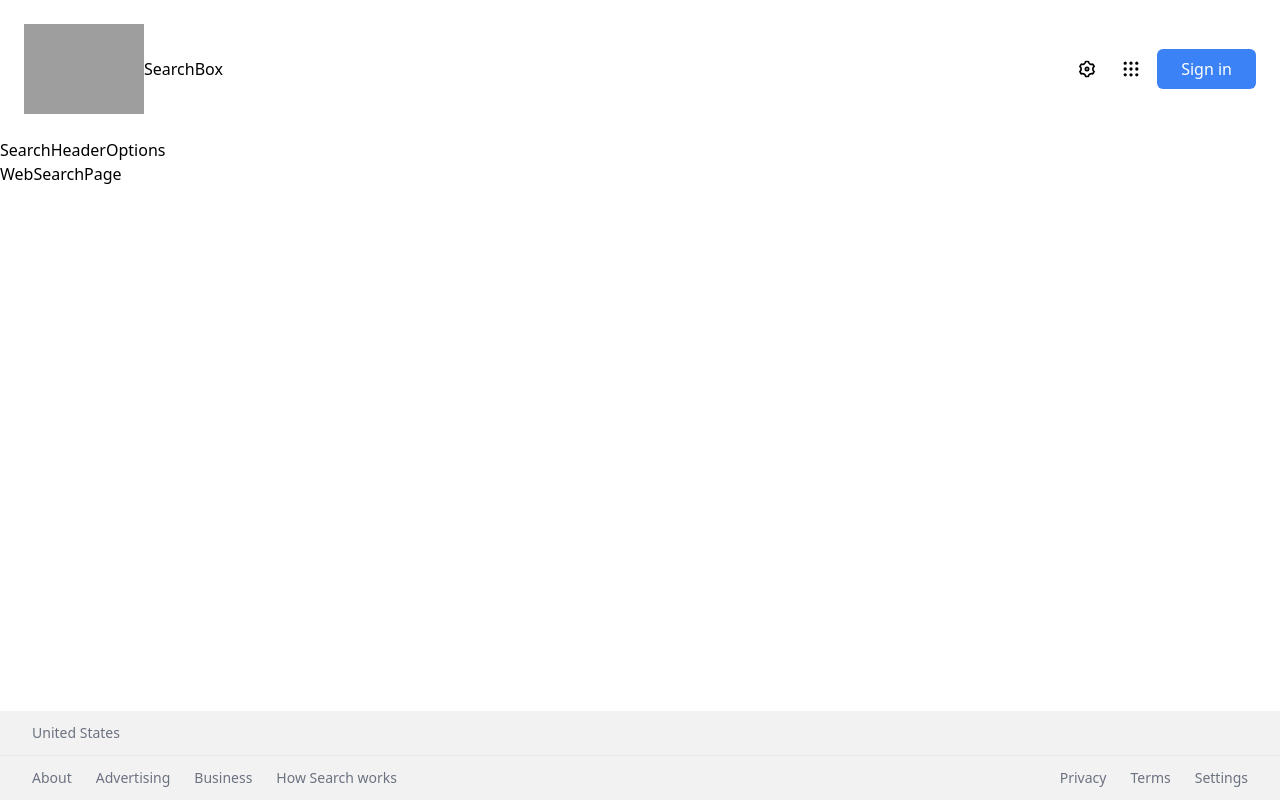
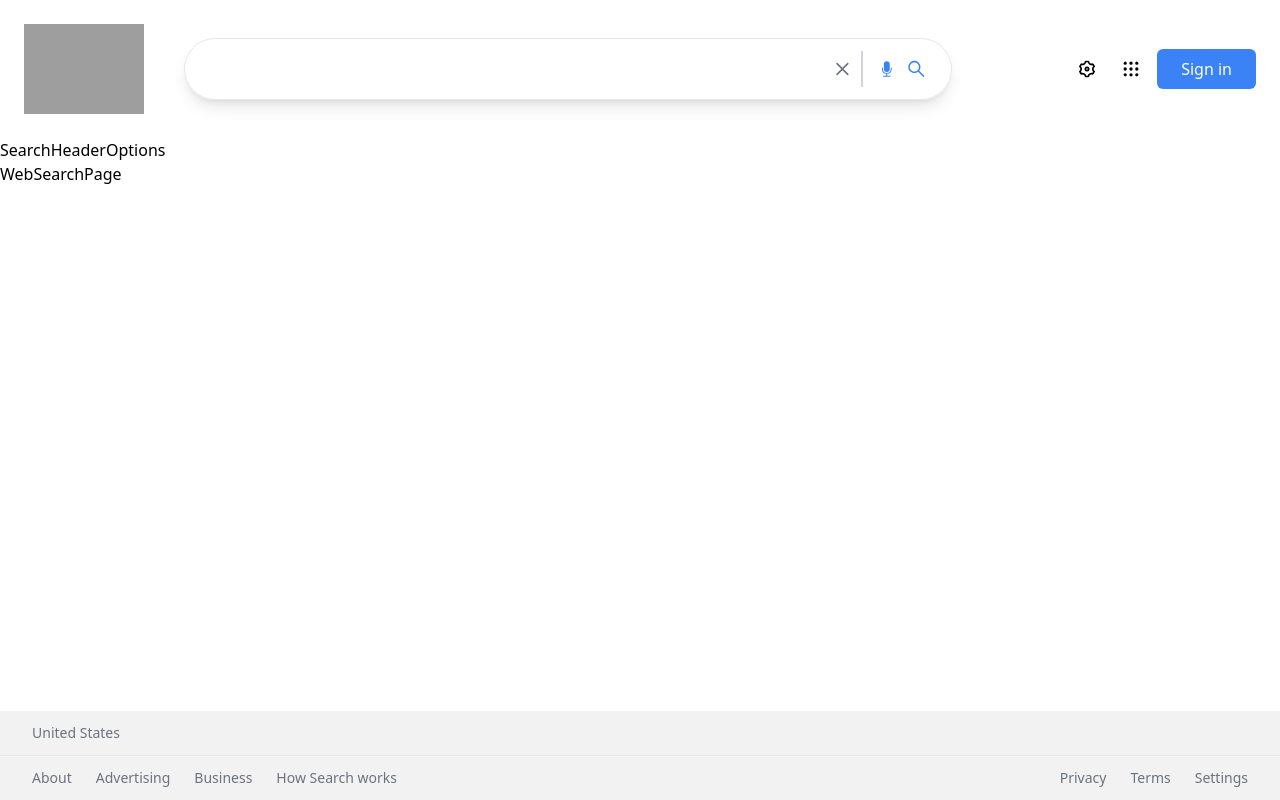
Before and after one commit to NerfedJabolo/google-clone-next, a Next.js app: page /search/web in a window 1280 px wide. Built offline with nearby package versions, Linux system fonts and the light colour scheme; no server answers; grey boxes are pictures that could not be loaded.

Commit message:
complete the search box component

```diff
--- a/src/components/SearchBox.js
+++ b/src/components/SearchBox.js
@@ -1,5 +1,45 @@
+'use client';
+
+import { useSearchParams, useRouter } from 'next/navigation';
+import { useState } from 'react';
+
 import React from 'react';
+import { AiOutlineSearch } from 'react-icons/ai';
+import { BsFillMicFill } from 'react-icons/bs';
+import { RxCross2 } from 'react-icons/rx';
 
 export default function SearchBox() {
-  return <div>SearchBox</div>;
+  const searchParams = useSearchParams();
+  const router = useRouter();
+  const searchTerm = searchParams.get('searchTerm');
+  const [term, setTerm] = useState(searchTerm || '');
+
+  function handleSubmit(e) {
+    e.preventDefault();
+    if (!term.trim()) return;
+    router.push(`/search/web?searchTerm=${term}`);
+  }
+
+  return (
+    <form
+      className="flex border border-gray-200 rounded-full shadow-lg px-6 py-3 ml-10 mr-5 flex-grow max-w-3xl items-center"
+      onSubmit={handleSubmit}
+    >
+      <input
+        type="text"
+        className="w-full focus:outline-none"
+        value={term}
+        onChange={(e) => setTerm(e.target.value)}
+      />
+      <RxCross2
+        className="text-2xl text-gray-500 cursor-pointer sm:mr-2"
+        onClick={() => setTerm('')}
+      />
+      <BsFillMicFill className="hidden sm:inline-flex text-4xl text-blue-500 pl-4 border-l-2 border-gray-300 mr-3 cursor-pointer" />
+      <AiOutlineSearch
+        className="text-2xl hidden sm:inline-flex text-blue-500 cursor-pointer"
+        onClick={handleSubmit}
+      />
+    </form>
+  );
 }
```
